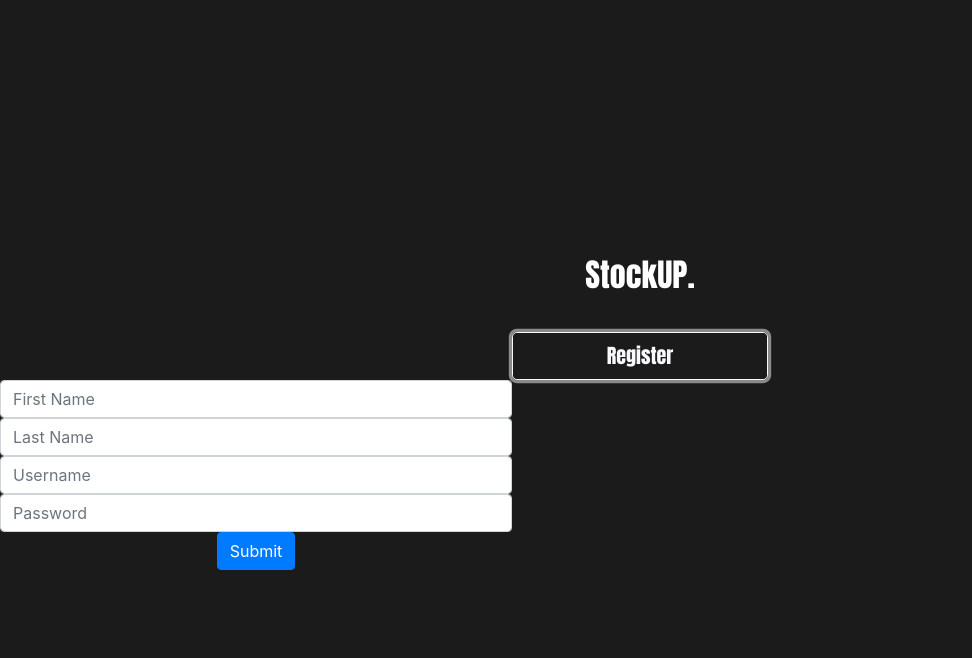
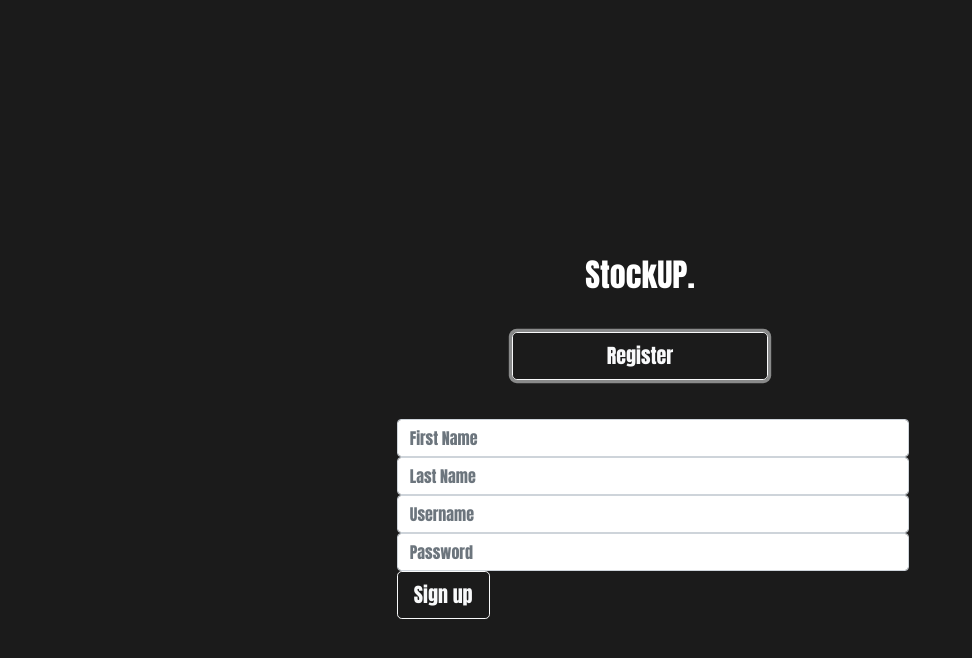
Before and after one commit to kaylaTill/stockup, a React (Create React App) app in the folder client/: page / in a window 1280 px wide. Both pictures are taken after a click on the button "Register". Shown: the top 658 px of the page, without its empty margins (0-972 px from the left). Built offline with nearby package versions, Linux system fonts and the light colour scheme; no server answers.

Commit message:
Completed Styling of Registration

```diff
--- a/client/src/publicPages/App.css
+++ b/client/src/publicPages/App.css
@@ -8,7 +8,7 @@ body {
     margin-top: 30px;
     position:relative;
     top:50%;
-    left:40%;
+    left: 40%;
 }
 
 
--- a/client/src/publicPages/registration.css
+++ b/client/src/publicPages/registration.css
@@ -1,4 +1,8 @@
 .registration-form {
-    text-align: center;
+    position: relative;
+    left: 31%;
+    margin-top: 3%;
+    margin-bottom: 5%;
     width: 40%;
+    font-family: Impact, fantasy;
 }
--- a/client/src/publicPages/registration.js
+++ b/client/src/publicPages/registration.js
@@ -35,8 +35,8 @@ const Register = ((props) => {
                         <Form.Group controlId="formBasicPassword">
                             <Form.Control type="password" placeholder="Password" required />
                         </Form.Group>
-                        <Button variant="primary" type="submit">
-                            Submit
+                        <Button variant="outline-light" block size='lg'  type="submit">
+                            Sign up
                     </Button>
                     </Form>
                 </div>
```
